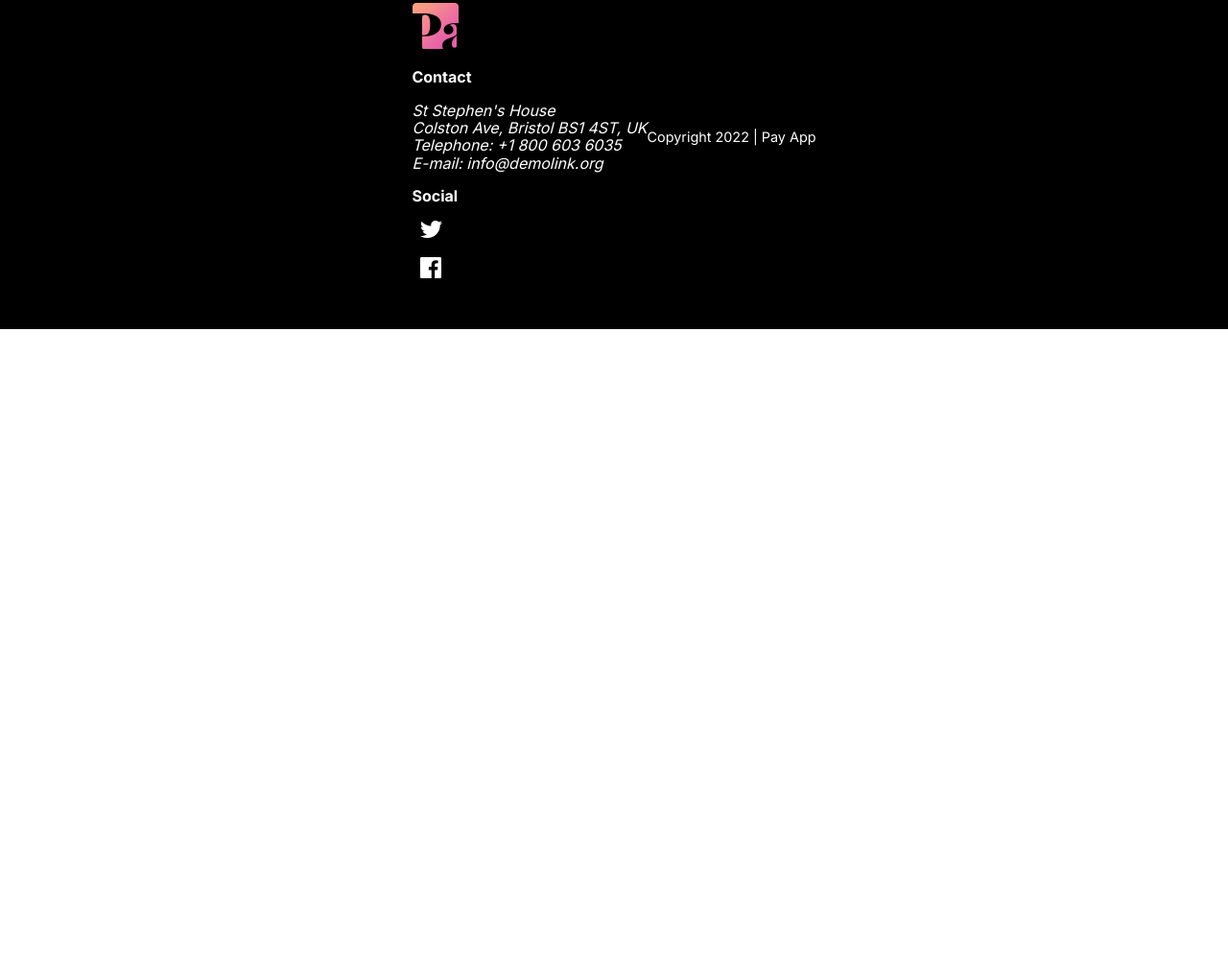
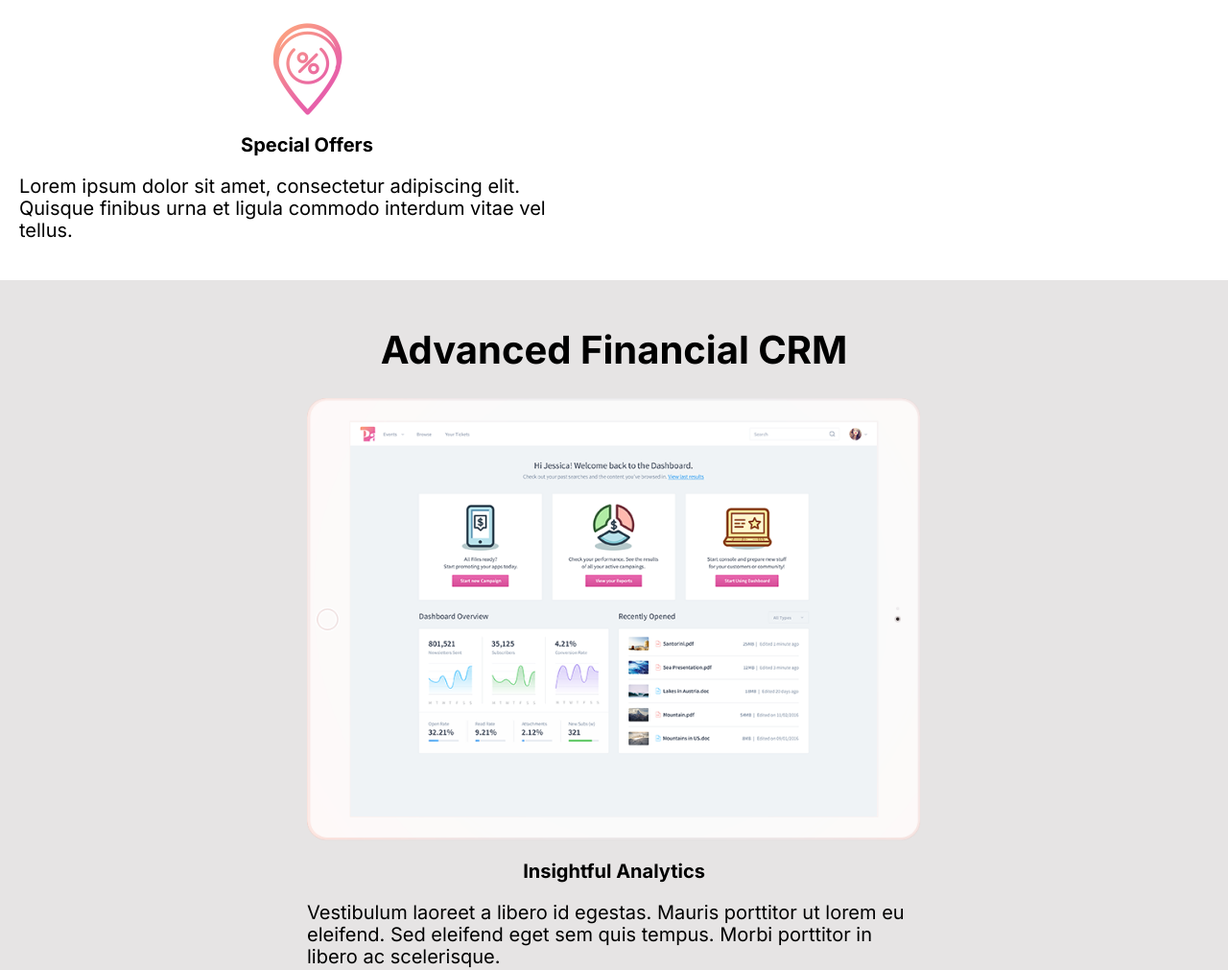
Before and after one commit to tdw1186/Pay-App, a website built with Parcel: page index.html in a window 1280 px wide. Shown: the part 1789-2800 px from the top of the page at 96% size. Before the commit the page ends 2132 px from the top, so only its background shows below. Built offline with nearby package versions, Linux system fonts and the light colour scheme.

Commit message:
Updated CSS

```diff
--- a/css/main.css
+++ b/css/main.css
@@ -93,8 +93,7 @@ textarea {
 
 
 header,
-main,
-footer {
+main, aside, footer {
   display: flex;
   justify-content: center;
   text-align: center;
@@ -102,9 +101,11 @@ footer {
 }
 
 header .content-wrapper,
-main .content-wrapper {
+main .content-wrapper,
+aside .content-wrapper {
   width: 75%;
 }
+
 
 header nav {
   padding: 0;
@@ -128,15 +129,6 @@ li {
   color: white;
 }
 
-h1 {
-  font-size: 3.75rem;
-  font-weight: 400;
-}
-
-h3 {
-  font-size: 1.75rem;
-  font-weight: 400;
-}
 
 figure {
   margin: 0;
@@ -215,7 +207,6 @@ footer {
 }
 
 footer .footer-info {
-
   height: 400px;
 }
 
@@ -258,9 +249,6 @@ footer .copyright {
  margin styles
    ========================================================================== */
 
-/* =======================================
- header styles
-   ========================================== */
 
 
 header .payapplogo {
@@ -295,9 +283,6 @@ div.sub-nav {
   margin: 30px;
   padding-right: 40px;
 }
-
-
-
 
 
 /* ==========================================================================
@@ -346,7 +331,11 @@ h1.payments {
   justify-content: center;
   align-items: center;
   font-weight: 700;
-  font-size: 3.75rem;
+  font-size: 3rem;
+}
+
+h1.payments {
+  margin: 40px 40px 10px 40px;
 }
 
 p.header-content {
@@ -390,6 +379,31 @@ div.feature-description {
   text-align: left;
 }
 
+
+aside {
+  background-color: #e6e4e4;
+}
+
+.advancedcrm {
+  margin: 50px 0 50px 0;
+}
+
+#ipad {
+  width: 100%;
+  display: flex;
+  justify-content: center;
+  flex-flow: row wrap;
+}
+
+.financialcrm {
+  font-weight: 700;
+}
+
+.advanced-feature {
+  text-align: left;
+}
+
+
 /* =============================
  footer styles
    ========================== */
@@ -415,29 +429,10 @@ address {
 
 ul.social-icons {
   padding: 0;
-  margin: 5px 0 0 0;
+  margin: 10px 0 0 0;
+  display: flex;
+  justify-content: space-around;
 }
-
-
-
-
-
-
-
-
-
-
-
-
-
-
-
-
-
-
-
-
-
 
 
 /* ==========================================================================
@@ -528,9 +523,191 @@ ul.social-icons {
    Modify as content requires.
    ========================================================================== */
 
-@media only screen and (min-width: 35em) {
-  /* Style adjustments for viewports that meet the condition */
+ /*---------------------------------------------------------------------------
+Tablet Styles
+----------------------------------------------------------------------------*/
+
+@media only screen and (min-width: 768px) {
+
+/*------------------------------------------------
+  base styles
+  -----------------------------------------------*/
+
+  header .content-wrapper,
+  main .content-wrapper,
+  aside .content-wrapper, footer .content-wrapper{
+  max-width: 640px;
+  }
+
+  footer {
+    width: 100%;
+  }
+
+/*------------------------------------------------
+  Font styles
+  -----------------------------------------------*/
+  h1 {
+    font-size: 3.25rem;
+  }
+
+  p.header-content {
+    text-align: left;
+    font-size: 1.50rem;
+  }
+
+  .sub-nav {
+    font-size: 1.2rem;
+  }
+
+  .main-content {
+    text-align: left;
+    font-size: 1.2rem;
+  }
+
+  .content-wrapper h3 {
+    font-size: 1.25rem;
+  }
+
+  .feature-content {
+    font-size: 1.25rem;
+  }
+
+  .advancedcrm {
+    font-size: 1.25rem;
+  }
+
+  .contact {
+    font-size: 1.2rem;
+    text-align: left;
+    font-weight: 700;
+  }
+
+  .social {
+    font-size: 1.2rem;
+    text-align: left;
+    font-weight: 700;
+  }
+
+  address {
+    font-size: 1.1rem;
+  }
+
+/*------------------------------------------------
+  header styles
+  -----------------------------------------------*/
+
+    header .payapplogo {
+      display: flex;
+      justify-content: flex-start;
+      width: 100%;
+    }
+
+    header nav {
+      justify-content: flex-end;
+      width: 45%;
+    }
+
+    header nav ul li{
+      display: flex;
+      justify-content: flex-start;
+      align-items: center;
+    }
+
+    #handshakelogo {
+      margin: 40px;
+    }
+
+
+
+
+
+
+
+
+
+/*------------------------------------------------
+  Footer styles
+  -----------------------------------------------*/
+
+
+  #footlogo {
+    width: 50%;
+  }
+
+  ul.social-icons {
+    padding: 0;
+    margin: 10px 0 0 0;
+    display: flex;
+    justify-content: space-around;
+  }
+
+  footer .social-icons li {
+    width: 60px;
+    height: 60px;
+    display: flex;
+    justify-content: center;
+    align-items: center;
+  }
+
+
+
+
+
 }
+
+
+
+
+
+
+
+
+
+
+
+
+
+
+
+
+
+
+
+
+
+
+
+/*------------------------------------------------------------
+Desktop Styles
+------------------------------------------------------------*/
+
+@media only screen and (min-width: 1200px) {
+
+
+}
+
+
+
+
+
+
+
+
+
+
+
+
+
+
+
+
+
+
+
+
+
+
+
 
 @media print,
   (-webkit-min-device-pixel-ratio: 1.25),
--- a/index.html
+++ b/index.html
@@ -44,7 +44,7 @@
       <figure class="handshakelogo">
         <img src="img/handshakelogo.png" alt="" id="handshakelogo">
       </figure>
-      <h1 class="payments">Receive Payments</h1>
+      <h1 class="payments">Introducing Pay App</h1>
       <p class="header-content">With Pay App it’s so easy to launch your business and start receiving payments from the day one! Don’t think about processing, just focus at what you
         do and we’ll take care about everything else.</p>
       <div class="sub-nav">
@@ -56,7 +56,7 @@
   </header>
   <main>
     <div class="content-wrapper">
-      <h1 class="features">Killer Features</h1>
+      <h1 class="features">Pay App Features</h1>
       <figure>
         <img src="img/bottomsection_underline.png" alt="" id="underline">
       </figure>
@@ -93,6 +93,22 @@
       </div>
     </div>
   </main>
+  <aside>
+    <div class="content-wrapper">
+      <div class="advancedcrm">
+        <h1 class="financialcrm">Advanced Financial CRM</h1>
+        <figure>
+          <img src="img/iPad.png" alt="ipad" id="ipad">
+        </figure>
+        <h3>Insightful Analytics</h3>
+        <p class="advanced-feature">Vestibulum laoreet a libero id egestas. Mauris porttitor ut lorem eu eleifend. Sed eleifend eget sem quis tempus. Morbi porttitor in libero ac scelerisque.</p>
+        <h3>Multi-Device Suport</h3>
+        <p class="advanced-feature">Vestibulum laoreet a libero id egestas. Mauris porttitor ut lorem eu eleifend. Sed eleifend eget sem quis tempus. Morbi porttitor in libero ac scelerisque.</p>
+        <h3>Smart Planning</h3>
+        <p class="advanced-feature">Vestibulum laoreet a libero id egestas. Mauris porttitor ut lorem eu eleifend. Sed eleifend eget sem quis tempus. Morbi porttitor in libero ac scelerisque.</p>
+      </div>
+    </div>
+  </aside>
   <footer>
     <div class="footer-info">
       <figure>
@@ -107,8 +123,8 @@
       </address>
       <h4 class="social">Social</h4>
       <ul class="social-icons">
-        <li><img src="img/twitterlogo.png" alt="twitterlogo"></li>
-        <li><img src="img/fblogo.png" alt="facebook_logo"></li>
+        <li><img src="img/twitterlogo.png" alt="twitterlogo" id="footlogo"></li>
+        <li><img src="img/fblogo.png" alt="facebook_logo" id="footlogo"></li>
       </ul>
     </div>
     <p class="copyright">Copyright <script>document.write(new Date().getFullYear())</script> | Pay App</p>
```
Also changed, not shown: img/Project Screen.png (added), img/iPad.png (added).
